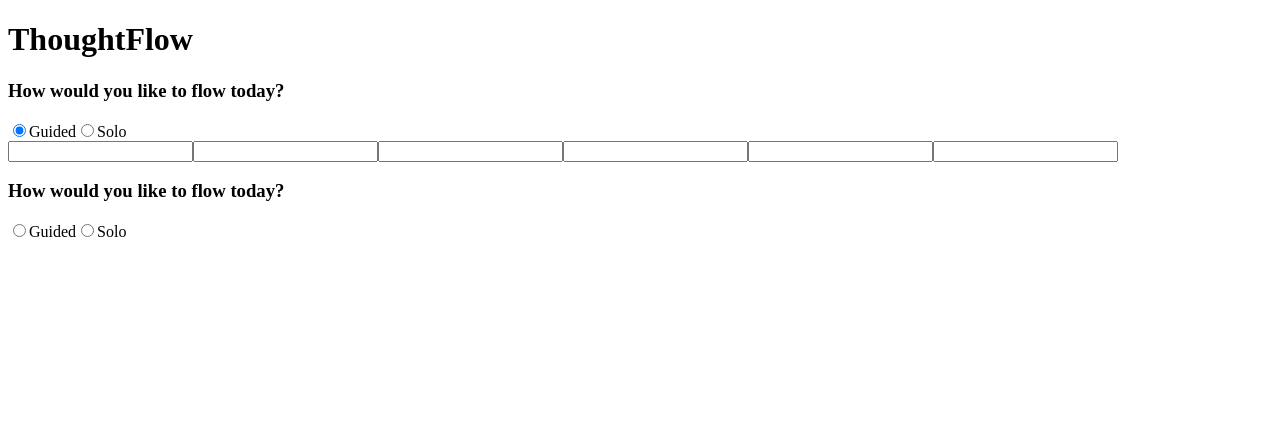
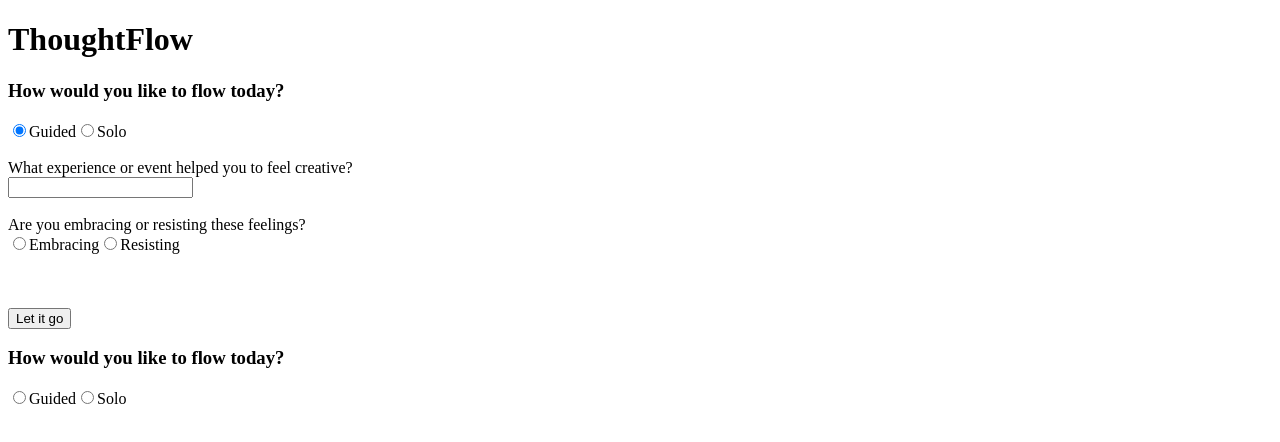
Before and after one commit to lgtm-bro/thought-flow, a React (Create React App) app in the folder static/: page / in a window 1280 px wide. Both pictures are taken after a click on the radio button "Guided". Shown: the top 442 px of the page. Built offline with nearby package versions, Linux system fonts and the light colour scheme; the HTML template or start-up script is replaced by a standard one.

Commit message:
GuidedForm rendering correctly and prompts working

```diff
--- a/static/src/App.jsx
+++ b/static/src/App.jsx
@@ -1,6 +1,7 @@
 import React, {useEffect, useState, useRef, Fragment} from 'react';
-import Entry from './Entry.jsx'
-import Feelings from './Feelings.jsx'
+import axios from 'axios';
+import Entry from './Entry.jsx';
+import Feelings from './Feelings.jsx';
 
 
 const App = () => {
@@ -9,7 +10,9 @@ const App = () => {
   const entry = useRef();
 
   useEffect(() => {
-    // console.log(feeling)
+    if(feeling){
+      console.log(feeling.name, feeling.score);
+    }
   }, [feeling])
 
   const hideFeels = () => {
@@ -21,21 +24,22 @@ const App = () => {
   }
 
   const getFeeling = (f) => {
-    console.log(f)
-    setFeeling(f)
+    axios.get(`/third_emotion/${f}`)
+      .then(results => setFeeling(results.data))
   }
+
 
   return (
     <div>
       <h1>ThoughtFlow</h1>
-      {/* <div ref={feels} id="feels_ref">
-        <Feelings
+      <div ref={feels} id="feels_ref">
+        {/* <Feelings
           hide={hideFeels}
           show={showEntryForm}
-          feeling={getFeeling}/>
-      </div> */}
+          feeling={getFeeling}/> */}
+      </div>
       <div ref={entry} id="entry_wrapper" className="hide">
-        <Entry />
+        <Entry feeling={feeling} />
       </div>
       <Entry />
     </div>
--- a/static/src/Entry.jsx
+++ b/static/src/Entry.jsx
@@ -40,11 +40,13 @@ const Entry = (props) => {
         />
         <label htmlFor="solo">Solo</label>
         {isGuided && <div id="guided-entry-form">
-          <GuidedForm />
+          <GuidedForm emotion={props.emotion} />
         </div>}
         {isSolo && <div id="solo-entry-form">
           <SoloForm />
         </div>}
+        {(isGuided || isSolo) &&
+        <input type="submit" value="Let it go"/>}
       </form>
     </div>
   );
--- a/static/src/Feelings.jsx
+++ b/static/src/Feelings.jsx
@@ -19,12 +19,12 @@ const Feelings = (props) => {
 
 	useEffect(() => {
 		getSecondEmotions();
-		props.feeling(baseChoice);
+		// props.feeling(baseChoice);
 	}, [baseChoice])
 
 	useEffect(() => {
 		getThirdEmotions();
-		props.feeling(secondChoice);
+		// props.feeling(secondChoice);
 	}, [secondChoice])
 
 	useEffect(() => {
--- a/static/src/GuidedForm.jsx
+++ b/static/src/GuidedForm.jsx
@@ -1,22 +1,76 @@
 import React, { Fragment, useState, useEffect, useRef } from "react";
 
 const GuidedForm = (props) => {
+  const embracing = useRef();
+  const resisting = useRef();
+	const [isEmbracing, setIsEmbracing] = useState()
+	const [showPrompt2, setShowPrompt2] = useState(false)
+
+	useEffect(() => {
+		if (isEmbracing !== undefined) setShowPrompt2(true)
+	}, [isEmbracing])
+
+	const getEmbracing = () => {
+		setIsEmbracing(embracing.current.checked)
+	}
+
+  const prompt1Key = props.feeling.score > 0 ? "helped" : "caused";
+  const prompt2 = isEmbracing ?
+	"How do you think embracing these feelings is impacting this experience for you?":
+		"What would it feel like to embrace them?";
+
   return (
     <Fragment>
+			<br />
       <label htmlFor="prompt1">
-        <input type="text" id="prompt1" />
+        What experience or event {prompt1Key} you to feel {props.feeling.name}?
+        <br />
+        <input type="textbox" id="prompt1" />
       </label>
-      <input type="textbox" id="prompt1-response" />
-      <label htmlFor="prompt2">
-        <input type="text" id="prompt2" />
+			<br /><br />
+      <label htmlFor="posture">
+				<span className="prompt">Are you embracing or resisting these feelings?</span>
       </label>
-      <input type="textbox" id="prompt2-response" />
-      <label htmlFor="prompt3">
-        <input type="text" id="prompt3" />
-      </label>
-      <input type="textbox" id="prompt3-response" />
+			<br />
+      <input
+        type="radio"
+        name="posture"
+        value="embracing"
+        id="embracing"
+        ref={embracing}
+        onChange={getEmbracing}
+      />
+      <label htmlFor="embracing">Embracing</label>
+      <input
+        type="radio"
+        name="posture"
+        value="resisting"
+        id="resisting"
+        ref={resisting}
+        onChange={getEmbracing}
+      />
+      <label htmlFor="resisting">Resisting</label>
+			<br /><br />
+      {showPrompt2 && <div id="guided-form-part2">
+				<label htmlFor="prompt2">
+				<span className="prompt">{prompt2}</span>
+				<br />
+					<input type="textbox" id="prompt2" />
+				</label>
+				<br /><br />
+				<label htmlFor="prompt3">
+					<span className="prompt">What other insights or emotions would you like to share about this experience?</span>
+					<br />
+					<input type="textbox" id="prompt3" />
+				</label>
+			</div>}
+			<br /><br />
     </Fragment>
   );
 };
 
+GuidedForm.defaultProps = {
+  feeling: { name: "creative", score: 6 },
+};
+
 export default GuidedForm;
--- a/static/src/SoloForm.jsx
+++ b/static/src/SoloForm.jsx
@@ -3,9 +3,13 @@ import React, { Fragment, useState, useEffect, useRef } from "react";
 const SoloForm = (props) => {
   return (
     <Fragment>
+			<br />
       <label htmlFor="solo_text">
+			<span className="prompt">Tell us about it...</span>
+				<br/>
         <input type="textbox" id="solo_text" />
       </label>
+			<br /><br />
     </Fragment>
   );
 };
```
Also changed, not shown: 2 other files (tests, documents, lock files or other folders).
